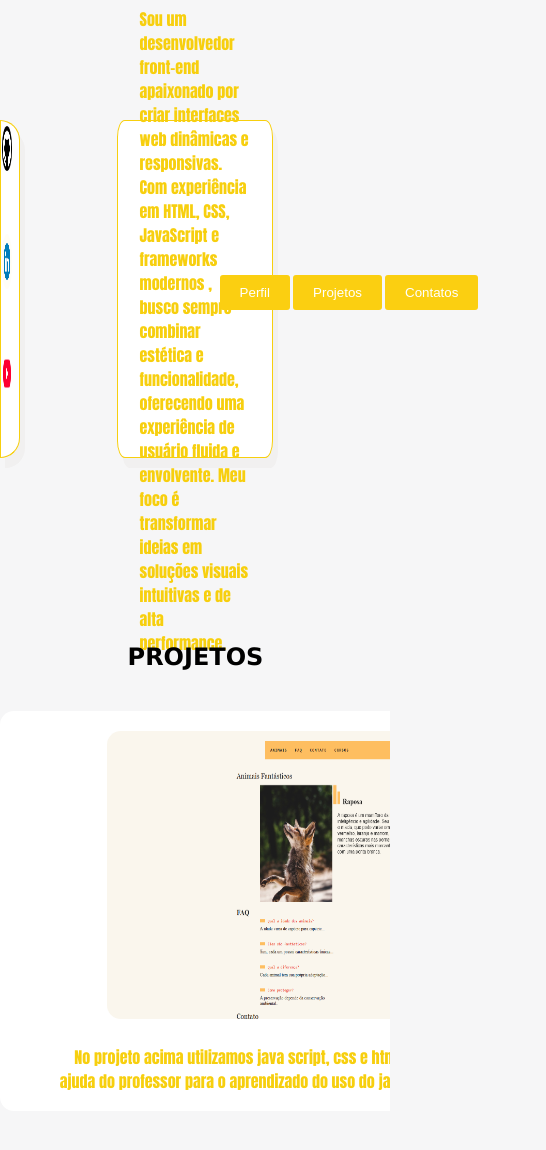
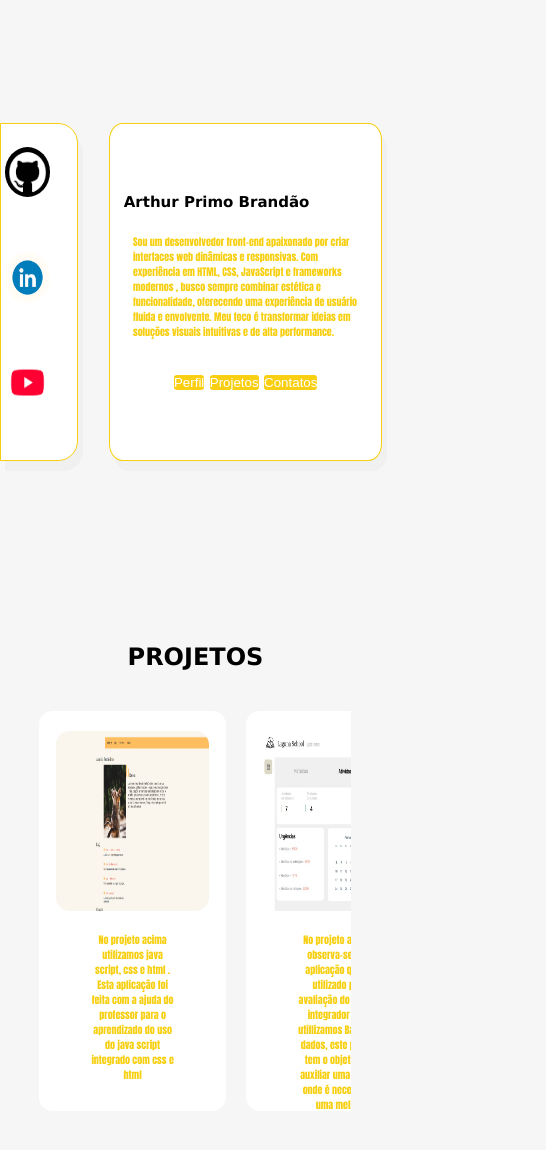
Before and after one commit to ArthurPB25/Aula_portfolio, a plain HTML site: page index.html in a window 390 px wide. Shown: the part 240-1390 px from the top of the page, 546 px wide, since content can reach past the window. Drawn offline with Linux system fonts and the light colour scheme.

Commit message:
responsividade e organização no style

```diff
--- a/style.css
+++ b/style.css
@@ -109,7 +109,7 @@ h1{
 }
 
 .container_button{
-    display: flex;
+   display: flex;
    width:  100%;
    margin-top:5%;
    justify-content: center;
@@ -222,3 +222,47 @@ a{
 .raposa{
     border-radius:14px;
 }
+@media screen and (max-width:1330px){
+
+
+
+    .link_nav{
+        display: none;
+    }
+    .main_text{
+        width:50%;
+        font-size: 10px;
+
+
+
+    }
+    button{
+       margin:0px;
+       padding:0px;
+    }
+    .block_contact{
+        width:20vw;
+
+    }
+    .content{
+       display: flex;
+       flex-wrap: nowrap;
+        margin-top: 20%;
+        margin-right: -40%;
+    }
+    .slide_projetos{
+        width:80%
+    }
+    .raposa{
+        width:120%;
+        height:50%;
+        margin-left:-10%
+    }
+    .projeto{
+        width:60%;
+        font-size: 10px;
+    }
+    .main{
+        margin-right: -20%;
+    }
+}
```
